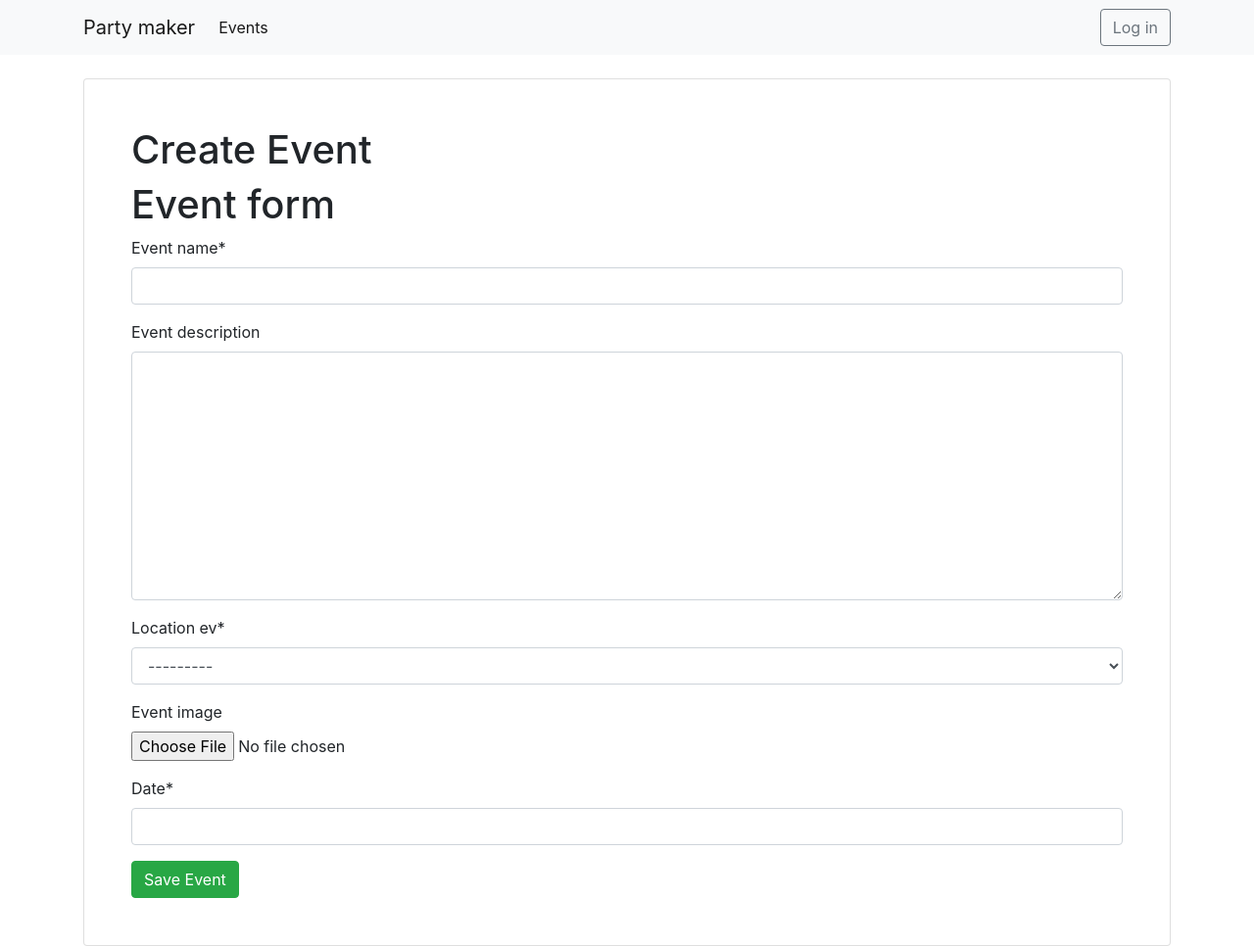
After one commit to elias-prodigy/Party-Maker, a Django app: page /event/create/ in a window 1280 px wide. The commit adds this page. Shown: the whole page at 98% size. Run offline with Django 3.2, Linux system fonts and the light colour scheme; data that the repository does not hold is empty; some libraries are stand-ins or nearby versions.

Commit message:
event show, create

```diff
--- a/Party_maker/settings.py
+++ b/Party_maker/settings.py
@@ -84,6 +84,7 @@ TEMPLATES = [
                 'django.template.context_processors.request',
                 'django.contrib.auth.context_processors.auth',
                 'django.contrib.messages.context_processors.messages',
+                'django.template.context_processors.media',
             ],
         },
     },
@@ -144,6 +145,8 @@ USE_TZ = True
 # https://docs.djangoproject.com/en/2.2/howto/static-files/
 
 STATIC_URL = '/static/'
+MEDIA_URL = '/uploads/'
+MEDIA_ROOT = os.path.join(BASE_DIR, 'uploads')
 
 STATICFILES_DIRS = [
     os.path.join(BASE_DIR, "static"),
--- a/Party_maker/urls.py
+++ b/Party_maker/urls.py
@@ -13,6 +13,8 @@ Including another URLconf
     1. Import the include() function: from django.urls import include, path
     2. Add a URL to urlpatterns:  path('blog/', include('blog.urls'))
 """
+from django.conf import settings
+from django.conf.urls.static import static
 from django.contrib import admin
 from django.urls import include, path
 from django.contrib.auth import views as auth_views
@@ -22,6 +24,7 @@ urlpatterns = [
     path("", views.home, name="home"),
     path('partners/', include('partners.urls')),
     path('event/', include('event.urls')),
+
     path('admin/', admin.site.urls),
     # path('login/', views.login, name='login'),
     # path('signup/', views.signup, name="signup"),
@@ -29,4 +32,4 @@ urlpatterns = [
     path('accounts/', include('django.contrib.auth.urls'))
     # path('social-auth/', include('social_django.urls', namespace="social")),
 
-]
+] + static(settings.MEDIA_URL, document_root=settings.MEDIA_ROOT)
--- /dev/null
+++ b/event/forms.py
@@ -0,0 +1,8 @@
+from django.forms import ModelForm
+from event.models import Event
+
+
+class EventForm(ModelForm):
+    class Meta:
+        model = Event
+        fields = ['event_name', 'event_description', 'location_ev', 'event_image', 'date']
--- a/event/models.py
+++ b/event/models.py
@@ -18,7 +18,7 @@ class Event(models.Model):
     location_ev = models.ForeignKey(Place, on_delete=models.DO_NOTHING)
     date = models.DateField()
     visitors = models.ManyToManyField(Partners, through='PartyRegPartners')
-    event_image = models.ImageField(upload_to='uploads/', null=True, blank=True)
+    event_image = models.ImageField(upload_to='', null=True, blank=True)
 
     def __str__(self):
         return self.event_name
--- a/event/urls.py
+++ b/event/urls.py
@@ -1,9 +1,10 @@
 from django.urls import path
 
 from . import views
-from .views import EventList
+from .views import EventList, CreateEvent, EventDetailView
 
 urlpatterns = [
-    path('', EventList.as_view(), name='event-list')
-
+    path('', EventList.as_view(), name='event-list'),
+    path('create/', CreateEvent.as_view(), name='create-event'),
+    path('detail/<int:pk>/', EventDetailView.as_view(), name='event-detail'),
 ]
--- a/event/views.py
+++ b/event/views.py
@@ -1,6 +1,7 @@
 from django.shortcuts import render, get_object_or_404
-from django.views.generic import ListView
+from django.views.generic import ListView, CreateView, DetailView
 
+from .forms import EventForm
 from .models import Event
 
 
@@ -9,6 +10,14 @@ class EventList(ListView):
     model = Event
     paginate_by = 100
 
-    # def event_list(self, request):
-    #     events = get_object_or_404(Event, pk=pk)
-    #     return render(request, 'event/event_list.html', {})
+
+class CreateEvent(CreateView):
+    model = Event
+    form_class = EventForm
+    template_name = 'event/create_event.html'
+    success_url = "/event"
+
+
+class EventDetailView(DetailView):
+    model = Event
+    template_name = 'event/detail.html'
--- a/templates/base.html
+++ b/templates/base.html
@@ -15,7 +15,6 @@
 </head>
 <body>
     <nav class="navbar navbar-expand-lg navbar-light bg-light mb-4">
-<<<<<<< HEAD
       <div class="container">
           <a class="navbar-brand" href="{% url 'home' %}">Party maker</a>
           <button class="navbar-toggler" type="button" data-toggle="collapse" data-target="#navbarSupportedContent" aria-controls="navbarSupportedContent" aria-expanded="false" aria-label="Toggle navigation">
@@ -23,9 +22,6 @@
           </button>
           <div class="collapse navbar-collapse" id="navbarSupportedContent">
             <ul class="navbar-nav mr-auto">
-              <li class="nav-item">
-                <a class="nav-link" href="#">Home <span class="sr-only">(current)</span></a>
-              </li>
               {% if user.is_authenticated %}
                  <li class="navbar-item dropdown">
                     <a class="nav-link dropdown-toggle" href="#" id="navbarDropdown" role="button" data-toggle="dropdown" aria-haspopup="true" aria-expanded="false">
@@ -33,11 +29,11 @@
                     </a>
                     <div class="dropdown-menu dropdown-menu-right" aria-labelledby="navbarDropdown">
                       <a class="dropdown-item" href="{% url 'event-list' %}">show events</a>
-                      <a class="dropdown-item" href="#">create event</a>
+                      <a class="dropdown-item" href="{% url 'create-event' %}">create event</a>
                     </div>
                   </li>
                   <li class="nav-item">
-                    <a class="nav-link disabled" href="#" tabindex="-1" aria-disabled="true">Partners</a>
+                    <a class="nav-link disabled" href="{% url 'partner_new' %}" tabindex="-1" aria-disabled="true">Partners</a>
                   </li>
               {% else %}
                 <li class="nav-item">
--- /dev/null
+++ b/templates/event/create_event.html
@@ -0,0 +1,13 @@
+{% extends 'base.html' %}
+{% load crispy_forms_tags %}
+{% block content %}
+    <h1>Create Event</h1>
+         <form method="POST" class="post-form" enctype="multipart/form-data">{% csrf_token %}
+
+                 <h1>Event form</h1>
+                 {{ form|crispy }}
+                 <button type="submit" class="save btn btn-success">Save Event</button>
+
+         </form>
+
+{% endblock %}
```
Also changed, not shown: event/templates/event/event_list.html (deleted, +0 -8 lines), templates/event/detail.html (added, +10 -0 lines), templates/event/event_list.html (added, +31 -0 lines), event/migrations/0004_auto_20200125_1007.py (added), partners/migrations/0003_auto_20200125_1007.py (added), 1 other file.
